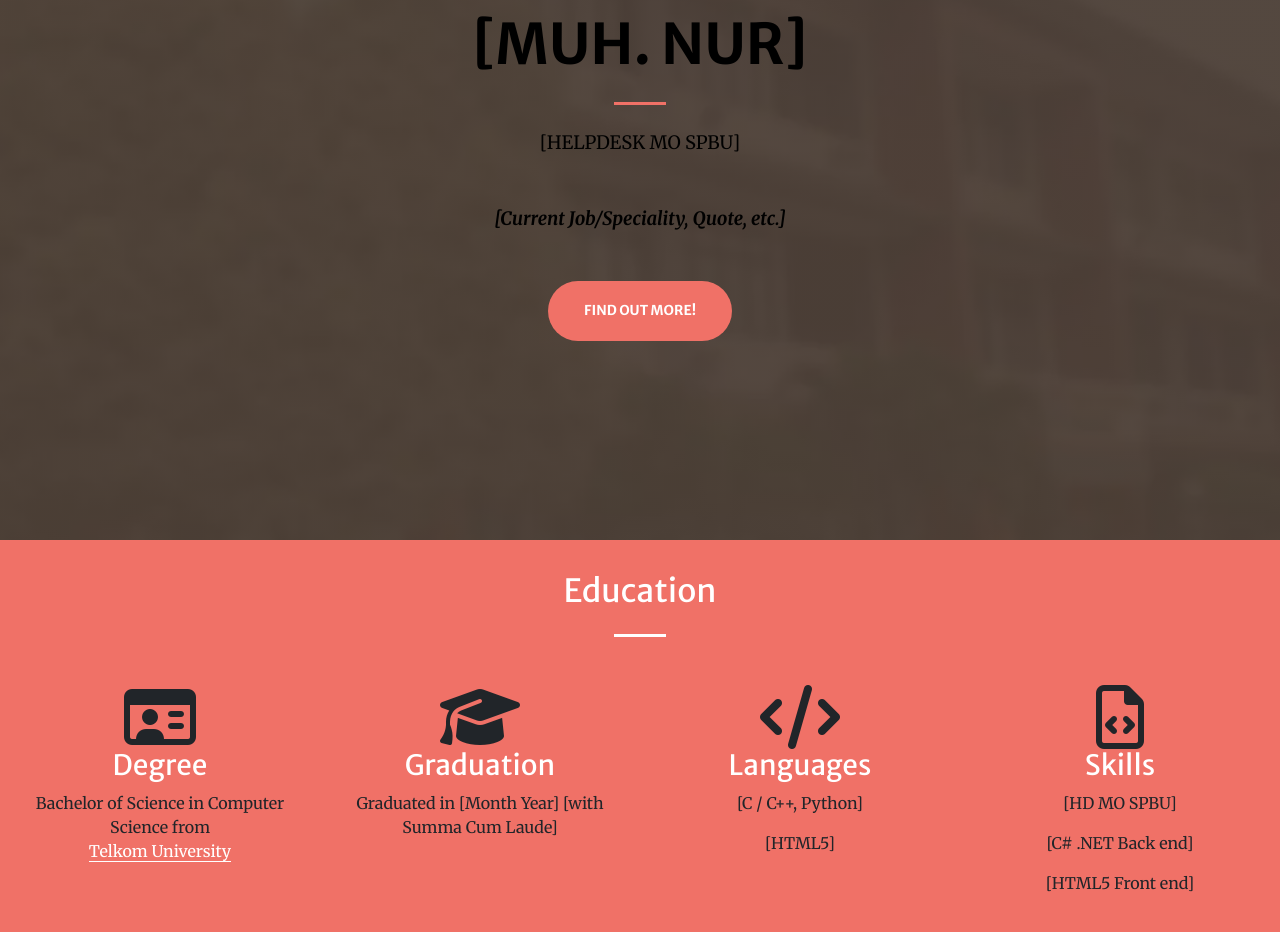
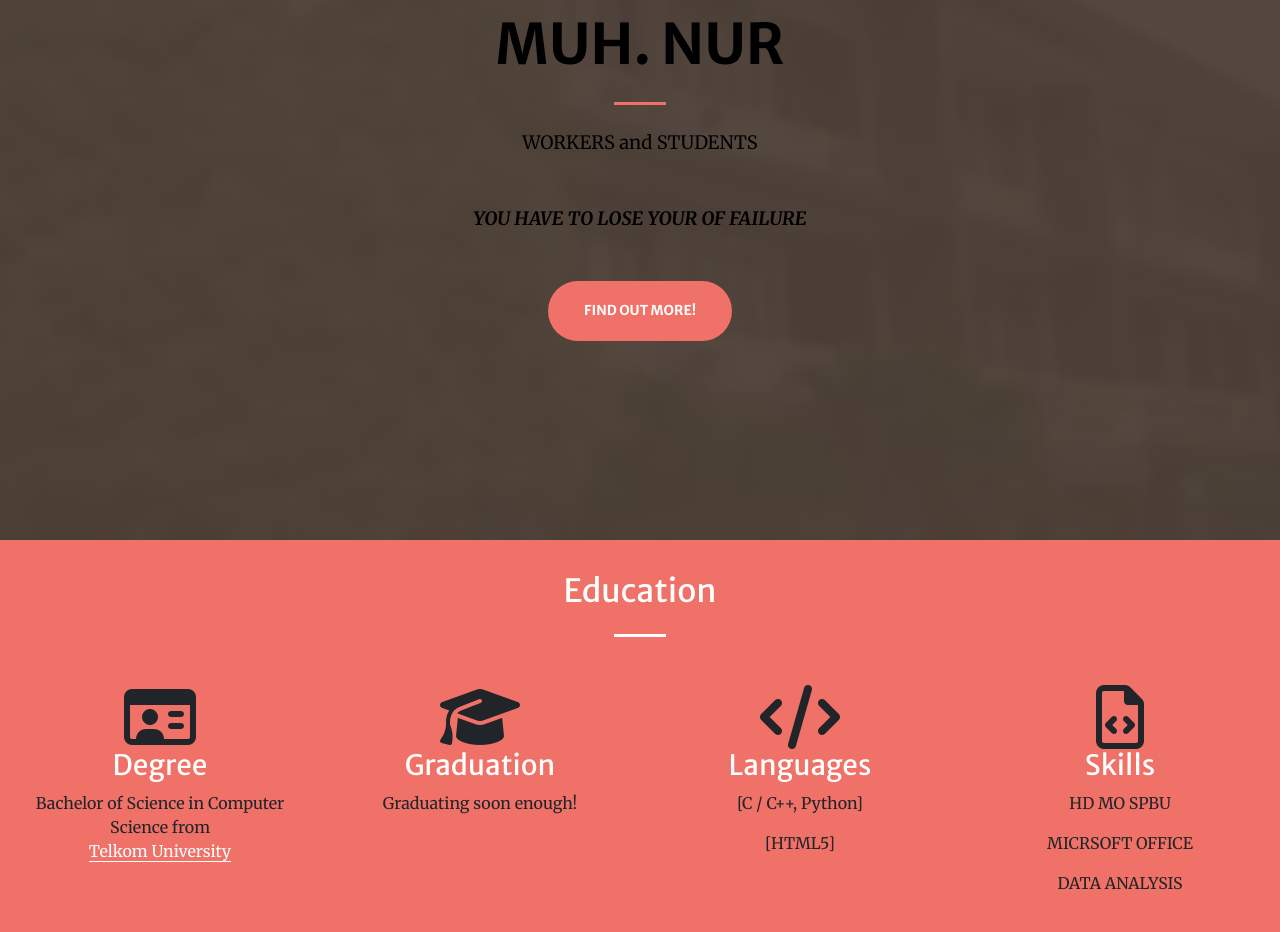
Before and after one commit to awinkrun/awinkrun.github.io, a plain HTML site: page index.html in a window 1280 px wide. Shown: the part 260-1192 px from the top of the page. Drawn offline with nearby package versions, Linux system fonts and the light colour scheme.

Commit message:
Update index.html

```diff
--- a/index.html
+++ b/index.html
@@ -4,7 +4,7 @@
   <meta charset="utf-8">
   <meta name="viewport" content="width=device-width, initial-scale=1, shrink-to-fit=no">
 
-  <title>[MUH. NUR]</title>
+  <title>MUH. NUR</title>
 
 
   <script src="https://use.fontawesome.com/4dfd1d7bab.js"></script>
@@ -41,7 +41,7 @@
     <div class="container">
 
       <!-- Updated with latest Creative -->
-      <a class="navbar-brand js-scroll-trigger" href="#page-top">Hi,MUH. NUR</a>
+      <a class="navbar-brand js-scroll-trigger" href="#page-top">Hi, MUH. NUR</a>
       <button class="navbar-toggler navbar-toggler-right" type="button"
               data-toggle="collapse" data-target="#navbarResponsive"
               aria-controls="navbarResponsive" aria-expanded="false"
@@ -78,13 +78,13 @@
       <div class="row">
         <div class="col-lg-10 mx-auto">
           <h1 class="text-uppercase">
-            <strong>[MUH. NUR]</strong>
+            <strong>MUH. NUR</strong>
           </h1>
           <hr class="divider my-4" />
         </div>
         <div class="col-lg-8 mx-auto">
-          <p class="text-faded text-black mb-5">[HELPDESK MO SPBU]</p>
-          <p class="text-italic font-weight-bold mb-5">[Current Job/Speciality, Quote, etc.]</a></p>
+          <p class="text-faded text-black mb-5">WORKERS and STUDENTS</p>
+          <p class="text-italic font-weight-bold mb-5">YOU HAVE TO LOSE YOUR OF FAILURE</a></p>
           <a class="btn btn-primary btn-xl js-scroll-trigger" href="#about">Find Out More!</a>
         </div>
       </div>
@@ -111,7 +111,7 @@
         <div class="col-lg-3 col-md-6 col-sm-6 text-center div-padding-fix mb-4">
           <i class="fa fa-4x fa-graduation-cap text-faded sr-icons"></i>
           <h3 class="text-white">Graduation</h3>
-          <p class="text-faded">Graduated in [Month Year] [with Summa Cum Laude]</p>
+          <p class="text-faded">Graduating soon enough!</p>
         </div>
 
         <div class="col-lg-3 col-md-6 col-sm-6 text-center mb-4">
@@ -124,9 +124,9 @@
         <div class="col-lg-3 col-md-6 col-sm-6 text-center mb-4">
           <i class="fa fa-4x fa-file-code-o text-faded sr-icons"></i>
           <h3 class="text-white">Skills</h3>
-					<p class="text-faded">[HD MO SPBU]</p>
-          <p class="text-faded no-margin">[C# .NET Back end]</p>
-          <p class="text-faded">[HTML5 Front end]</p>
+					<p class="text-faded">HD MO SPBU</p>
+          <p class="text-faded no-margin">MICRSOFT OFFICE</p>
+          <p class="text-faded">DATA ANALYSIS</p>
         </div>
       </div>
 
```
